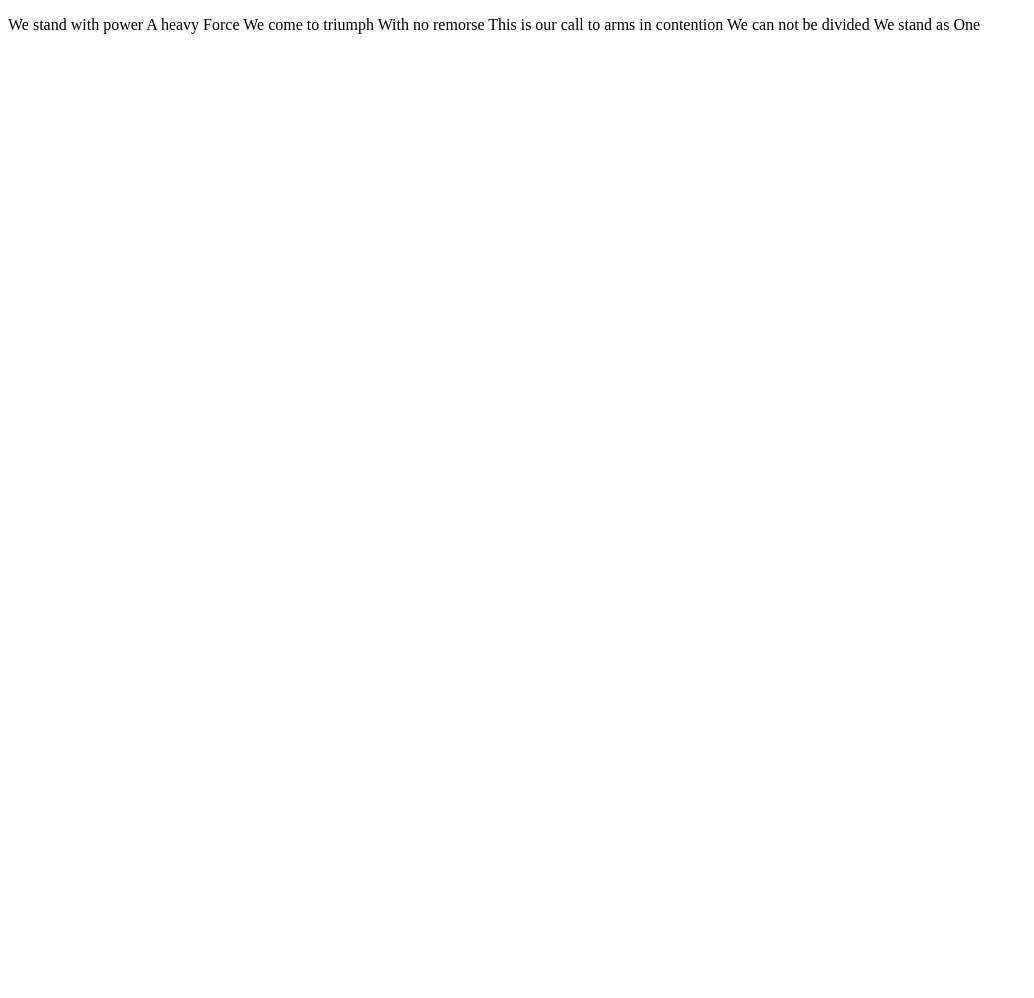
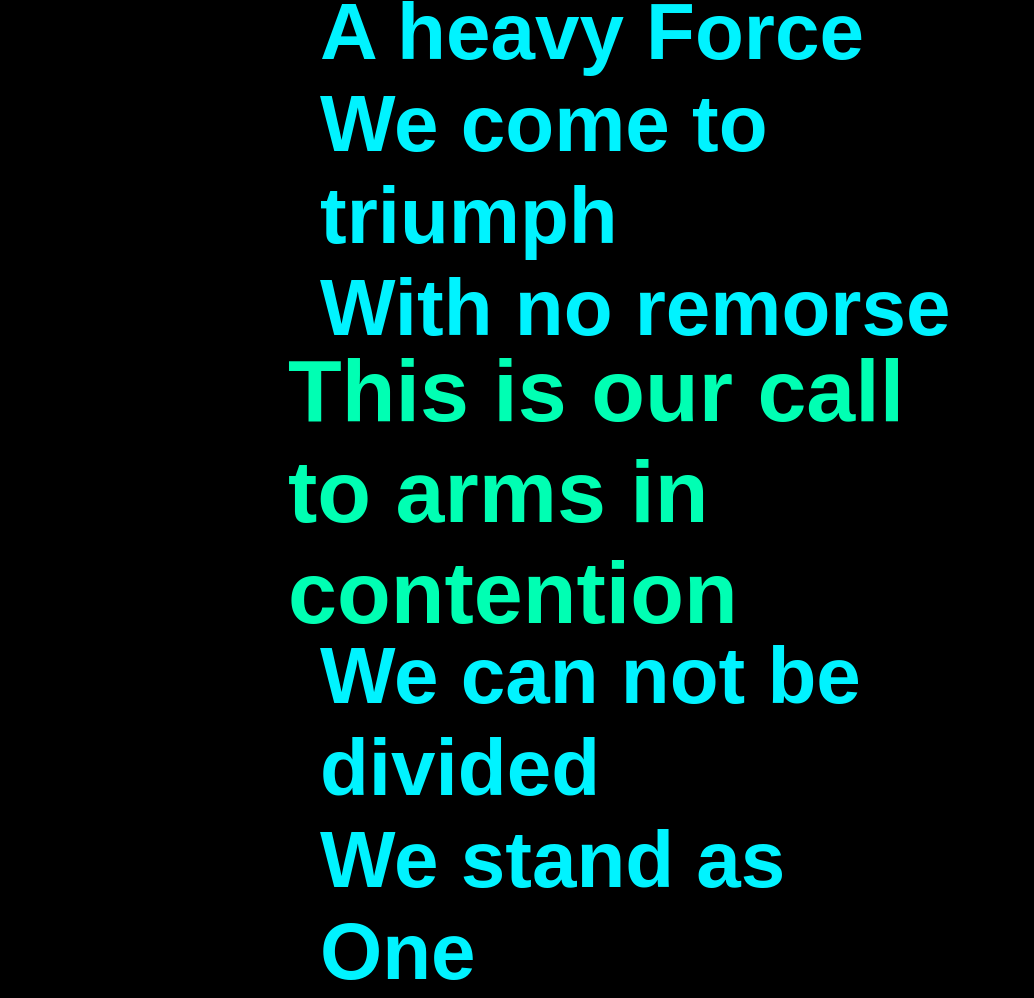
Before and after one commit to JL1688/ProjectTwo, a plain HTML site: page power/power.html in a window 1280 px wide. Shown: the whole page, without its empty margins (0-1034 px from the left). Before the commit the page ends 800 px from the top, so only its background shows below. Drawn offline with Linux system fonts and the light colour scheme.

Commit message:
Edit and complete 3 lyrics pages-v1

```diff
--- a/css/index.css
+++ b/css/index.css
@@ -4,56 +4,129 @@
   box-sizing: border-box;
 }
 
+html {
+  height: 100%;
+  width: 100%;
+}
 
 body {
   font-family: Arial, sans-serif;
-    background-color: #f2f2f2;
-    background-color: black;
+  background-color: #000;
   margin: 0;
   padding: 0;
-    background-color: black;
   display: flex;
   position: relative;
   justify-content: center;
   align-items: center;
   min-height: 100vh;
+  overflow: hidden;
 }
 
-  .wordBox {
-    display: flex;
-    flex-wrap: wrap;
-    justify-content: center;
-    align-items: center;
+.container {
   position: relative;
-    margin: 50px;
-    padding: 20px;
-    border-radius: 10px;
-    background-color: white;
-    box-shadow: 0 0 10px rgba(0, 0, 0, 0.2);
-    max-width: 90%;
-    width: 600px;
+  cursor: pointer;
+  width: 100%;
 }
 
-  .wordBox::before {
+#we {
+  font: 400 6em 'Arial';
+  color: white;
+  position: relative;
+  transition: all 0.6s cubic-bezier(0.68, -0.55, 0.27, 1.55);
+  z-index: 2;
+}
+
+.container:hover #we {
+  opacity: 0;
+  transform: scale(0.5);
+}
+
+.container::after {
   content: '';
   position: absolute;
+  top: 50%;
+  left: 50%;
   width: 100%;
   height: 100%;
-    background: rgba(190, 4, 4, 0.3);
+  background: radial-gradient(#00FFB3 20%, #00B3FF 80%);
+  transform: translate(-50%, -50%);
   clip-path: circle(0% at 50% 50%);
-    transition: clip-path 0.6s;
+  transition: all 0.4s ease-in-out;
+  opacity: 0;
+  z-index: 0;
 }
 
-  .wordBox:hover::before {
+.container:hover::after {
+  opacity: 1;
   clip-path: circle(100% at 50% 50%);
+  width: 100vmax;
+  height: 100vmax;
 }
 
-  /*
-  .clipped-element {
-    width: 300px;
-    height: 300px;
-    background-color: #0095FF;
-    clip-path: url(#custom-clip);
-    color:white;
+.lyrics {
+  position: absolute;
+  top: 50%;
+  left: 50%;
+  transform: translate(-50%, -50%);
+  min-width: 7vw;
+  text-align: center;
+  opacity: 0;
+  z-index: 3;
 }
-    */
+
+.container:hover .lyrics {
+  opacity: 1;
+}
+
+.line {
+  width: 100%;
+  font-size: 5rem;
+  margin: 1rem 0;
+  position: relative;
+  text-shadow: 2px 2px 4px rgba(0,0,0,0.1);
+}
+
+.container:hover .line:nth-child(1),
+.container:hover .line:nth-child(2),
+.container:hover .line:nth-child(3) {
+  animation: gather 6s;
+}
+
+@keyframes gather {
+  0% {
+    letter-spacing: 2em;
+    transform: scale(0);
+  }
+  70% {
+    letter-spacing: normal;
+    transform: scale(1);
+    filter: blur(0);
+  }
+  100% {
+    letter-spacing: normal;
+    transform: scale(1);
+    filter: blur(0);
+  }
+}
+
+.lineToShape {
+  opacity: 1;
+  position: absolute;
+  top: 43%;
+  left: 5%;
+  transform: translate(-50%, -57%);
+  z-index: 2;
+}
+
+@keyframes floatUD {
+  0%, 100% {
+    transform: translate(-50%, -57%) translateY(1%);
+  }
+  50% {
+    transform: translate(-50%, -57%) translateY(0);
+  }
+}
+
+.lineToShape:hover {
+  animation: floatUD 2s infinite;
+}
--- /dev/null
+++ b/drum/css/drum.css
@@ -0,0 +1,87 @@
+* {
+    margin: 0;
+    padding: 0;
+    box-sizing: border-box;
+}
+
+html {
+    height: 100%;
+    width: 100%;
+}
+
+body {
+    font-family: Arial, sans-serif;
+    background-color: #000;
+    margin: 0;
+    padding: 0;
+    display: flex;
+    position: relative;
+    justify-content: center;
+    align-items: center;
+    min-height: 100vh;
+    overflow: hidden;
+}
+
+.lyrics {
+    position: relative;
+    cursor: pointer;
+    width: 100%;
+    color: #00FFFF;
+    text-decoration: none;
+}
+
+@keyframes sink {
+    0% {
+        transform: scale(1);
+        opacity: 1;
+    }
+    100% {
+        transform: scale(0.1);
+        opacity: 0;
+    }
+}
+
+.Hline {
+    font-size: 12rem;
+    font-weight: bold;
+    animation: sink 3s ease-in forwards;
+    text-decoration: none;
+    opacity: 1;
+}
+
+@keyframes waveEffect {
+    0% {
+        opacity: 1;
+        transform: translate(-50%, -50%) scale(0.5);
+    }
+    60% {
+        opacity: 0;
+        transform: translate(-50%, -50%) scale(3);
+    }
+    100% {
+        opacity: 0;
+        transform: translate(-50%, -50%) scale(3);
+    }
+}
+
+.line {
+    font-size: 5rem;
+    position: absolute;
+    top: 50%;
+    left: 50%;
+    transform: translate(-50%, -50%);
+    opacity: 0;
+    animation: waveEffect 5s infinite ease-out;
+}
+
+.line:nth-child(2) {
+    animation-delay: 3s;
+}
+
+.line:nth-child(3) {
+    animation-delay: 5s;
+}
+
+.line:nth-child(4) {
+    animation-delay: 7s;
+}
--- /dev/null
+++ b/power/css/power.css
@@ -0,0 +1,111 @@
+* {
+  margin: 0;
+  padding: 0;
+  box-sizing: border-box;
+}
+
+html {
+  height: 100%;
+  width: 100%;
+}
+
+body {
+  font-family: Arial, sans-serif;
+  background-color: #000;
+  margin: 0;
+  padding: 0;
+  display: flex;
+  position: relative;
+  justify-content: center;
+  align-items: center;
+  min-height: 100vh;
+  overflow: hidden;
+}
+
+.lyrics {
+  font-size: 5rem;
+  font-weight: bold;
+  position: absolute;
+  top: 50%;
+  left: 50%;
+  transform: translate(-50%, -50%);
+  cursor: pointer;
+  width: auto;
+  color: #00f3ff;
+}
+
+@keyframes inNout {
+  0% {
+    transform: scale(1);
+  }
+
+  50% {
+    transform: scale(1.1);
+  }
+
+  100% {
+    transform: scale(1);
+  }
+}
+
+.line {
+  opacity: 0;
+}
+
+a {
+  text-decoration: none;
+  color: #00FFB3;
+}
+
+.line:nth-child(5) {
+  opacity: 1;
+  color: #00FFB3;
+  animation: inNout 2s infinite;
+}
+
+@keyframes slideInLeft {
+  0% {
+    transform: translateX(-150%);
+    opacity: 0;
+  }
+
+  70% {
+    transform: translateX(10%);
+    opacity: 1;
+  }
+
+  100% {
+    transform: translateX(0);
+    opacity: 1;
+  }
+}
+
+@keyframes slideInRight {
+  0% {
+    transform: translateX(150%);
+    opacity: 0;
+  }
+
+  70% {
+    transform: translateX(10%);
+    opacity: 1;
+  }
+
+  100% {
+    transform: translateX(0);
+    opacity: 1;
+  }
+}
+
+
+.line:nth-child(1),
+.line:nth-child(2),
+.line:nth-child(6),
+.line:nth-child(7) {
+  animation: slideInLeft 2s forwards;
+}
+
+.line:nth-child(3),
+.line:nth-child(4) {
+  animation: slideInRight 2s forwards;
+}
--- a/power/power.html
+++ b/power/power.html
@@ -3,20 +3,25 @@
 
 <head>
     <meta charset="UTF-8">
-    <title>template document</title>
+    <title>P3</title>
+    <link rel="stylesheet" href="../power/css/power.css">
 </head>
 
 <body>
     <section>
-        <p>
-            We stand with power
-            A heavy Force
-            We come to triumph
-            With no remorse
-            This is our call to arms in contention
-            We can not be divided
-            We stand as One
-        </p>
+        <div class="lyrics">
+            <div class="line">We stand with power</div>
+            <div class="line">A heavy Force</div>
+            <div class="line">We come to triumph</div>
+            <div class="line">With no remorse</div>
+            <div class="line">
+                <a href="../index.html">
+                    This is our call to arms in contention
+                </a>
+            </div>
+            <div class="line">We can not be divided</div>
+            <div class="line">We stand as One</div>
+        </div>
     </section>
 </body>
 
```
Also changed, not shown: drum/drum.html (+8 -7 lines), index.html (+25 -23 lines). Lines whose indentation alone changed are shown as unchanged.
